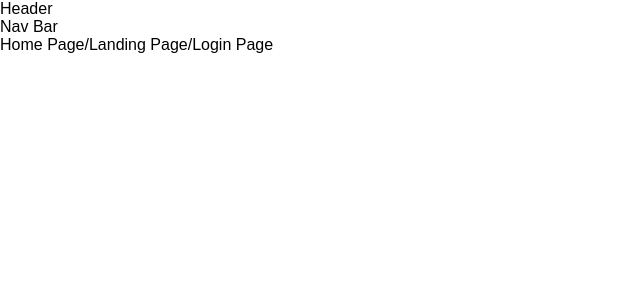
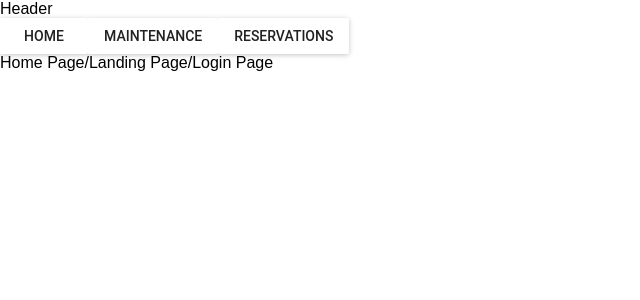
Before and after one commit to smpr/cabin2, a React (Create React App) app in the folder client/: page / in a window 1280 px wide. Shown: the top 300 px of the page, without its empty margins (0-640 px from the left). Built offline with nearby package versions, Linux system fonts and the light colour scheme.

Commit message:
navbar with working links

```diff
--- a/client/src/components/BoilerPlate/Nav.js
+++ b/client/src/components/BoilerPlate/Nav.js
@@ -1,10 +1,13 @@
 import React, { Component } from 'react'
+import RaisedButton from 'material-ui/RaisedButton';
 
 export default class Nav extends Component {
   render() {
     return (
       <div>
-        Nav Bar
+       <RaisedButton href="/" label="Home" />
+       <RaisedButton href="/maintenance" label="Maintenance" />
+       <RaisedButton href="/reservation" label="Reservations" />
       </div>
     )
   }
```
